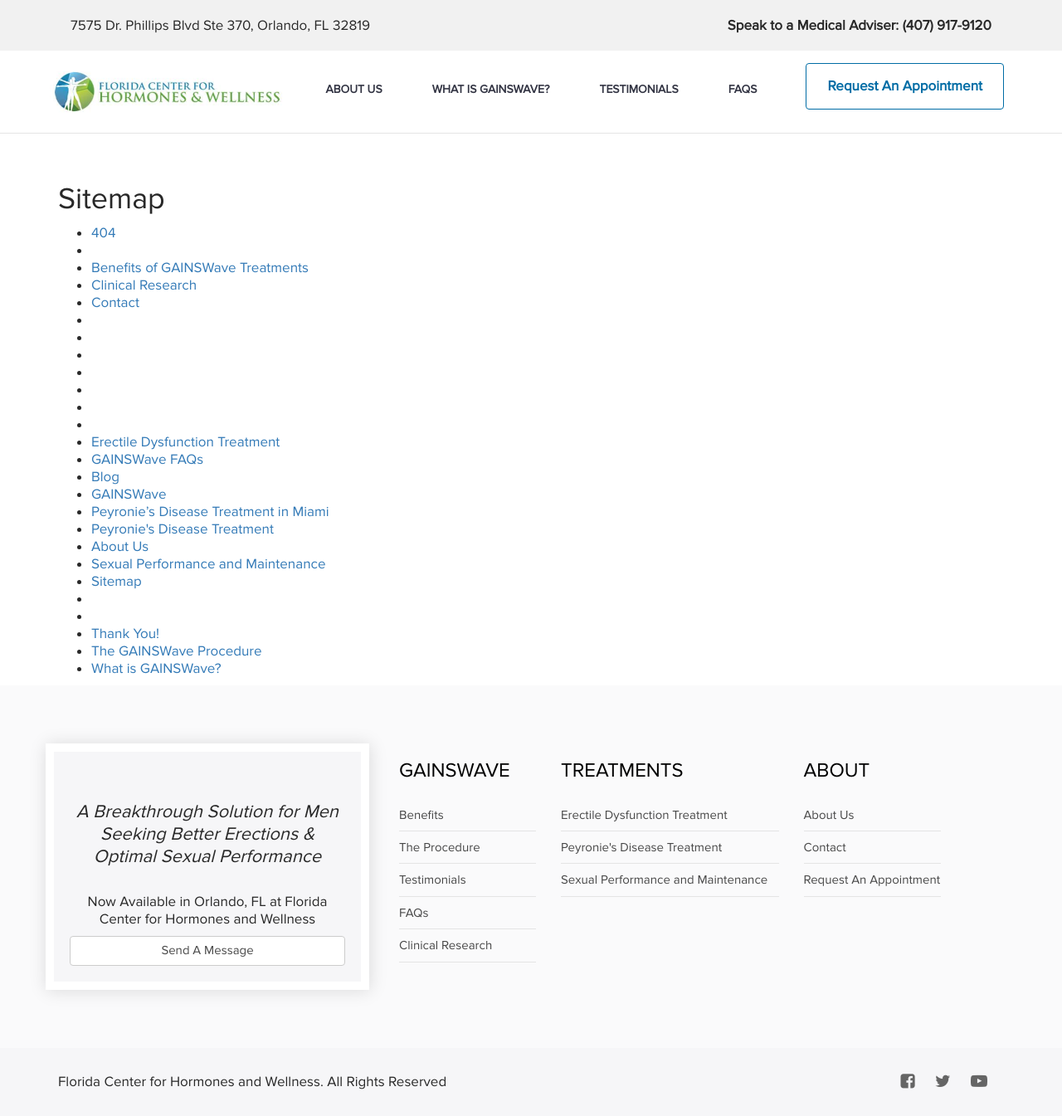
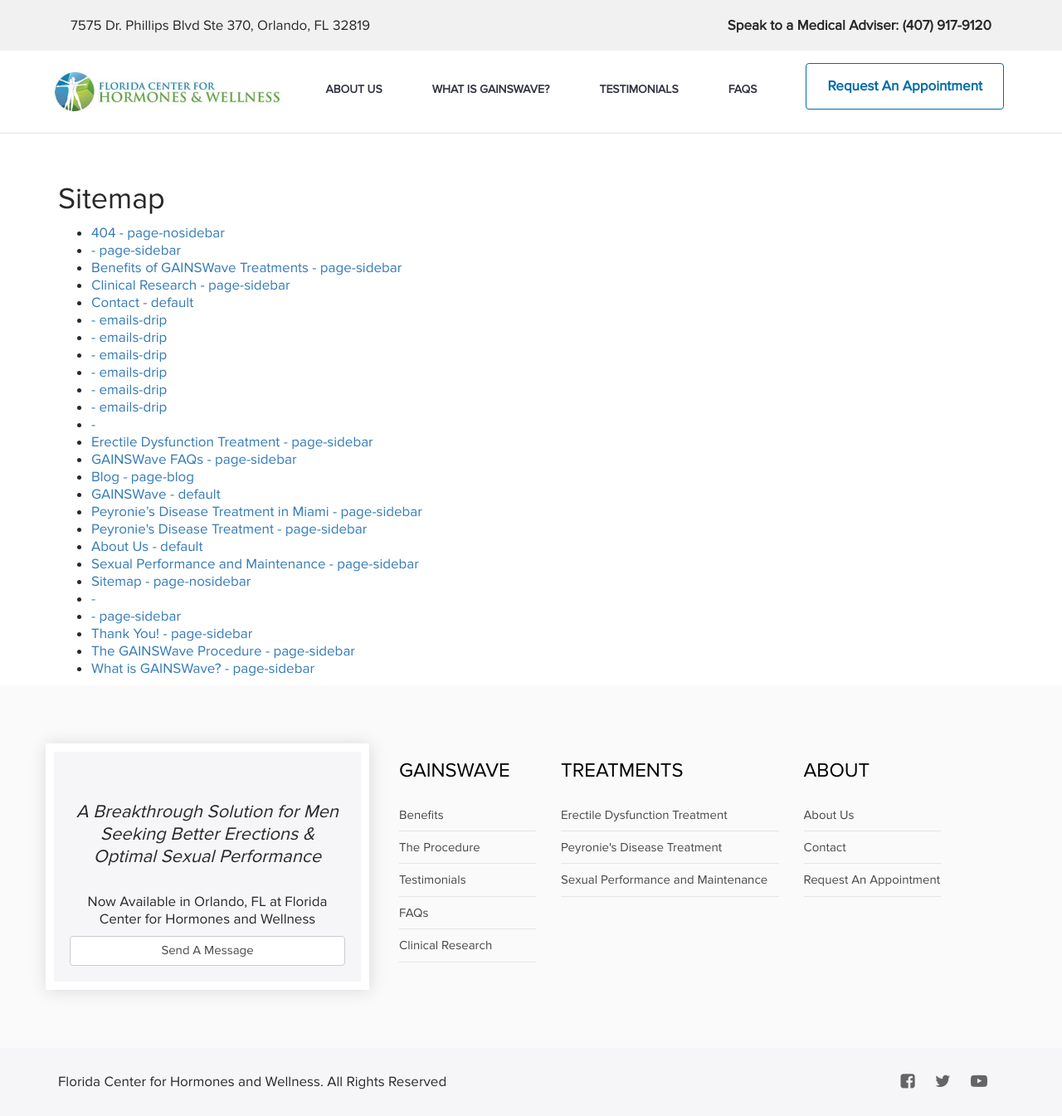
Before and after one commit to aaghealth/gainswavecolumbus.com, a Jekyll site: the page built from sitemap.html, in a window 1280 px wide. Shown: the whole page at 83% size. Built offline with Jekyll 4.4.1, drawn with Linux system fonts in a browser that asks for light colours; nearby versions of some CDN libraries.

Commit message:
Update sitemap.html

```diff
--- a/sitemap.html
+++ b/sitemap.html
@@ -7,7 +7,7 @@
  {% for page in site.pages %}
 
    {% if page.layout != null or page.layout != "emails-drip" %}
-   <li><a href="{{ site.url }}{{ page.url}}">{% if page.title != "" %}{{ page.title }}  {% else %} {{ page.meta_title }} {% endif %} {{ page.id }}</a></li>
+   <li><a href="{{ site.url }}{{ page.url}}">{% if page.title != "" %}{{ page.title }}  {% else %} {{ page.meta_title }} {% endif %} {{ page.id }} - {{ page.layout}} </a></li>
    {% endif %}
   {% endfor %}
 </ul>
```
